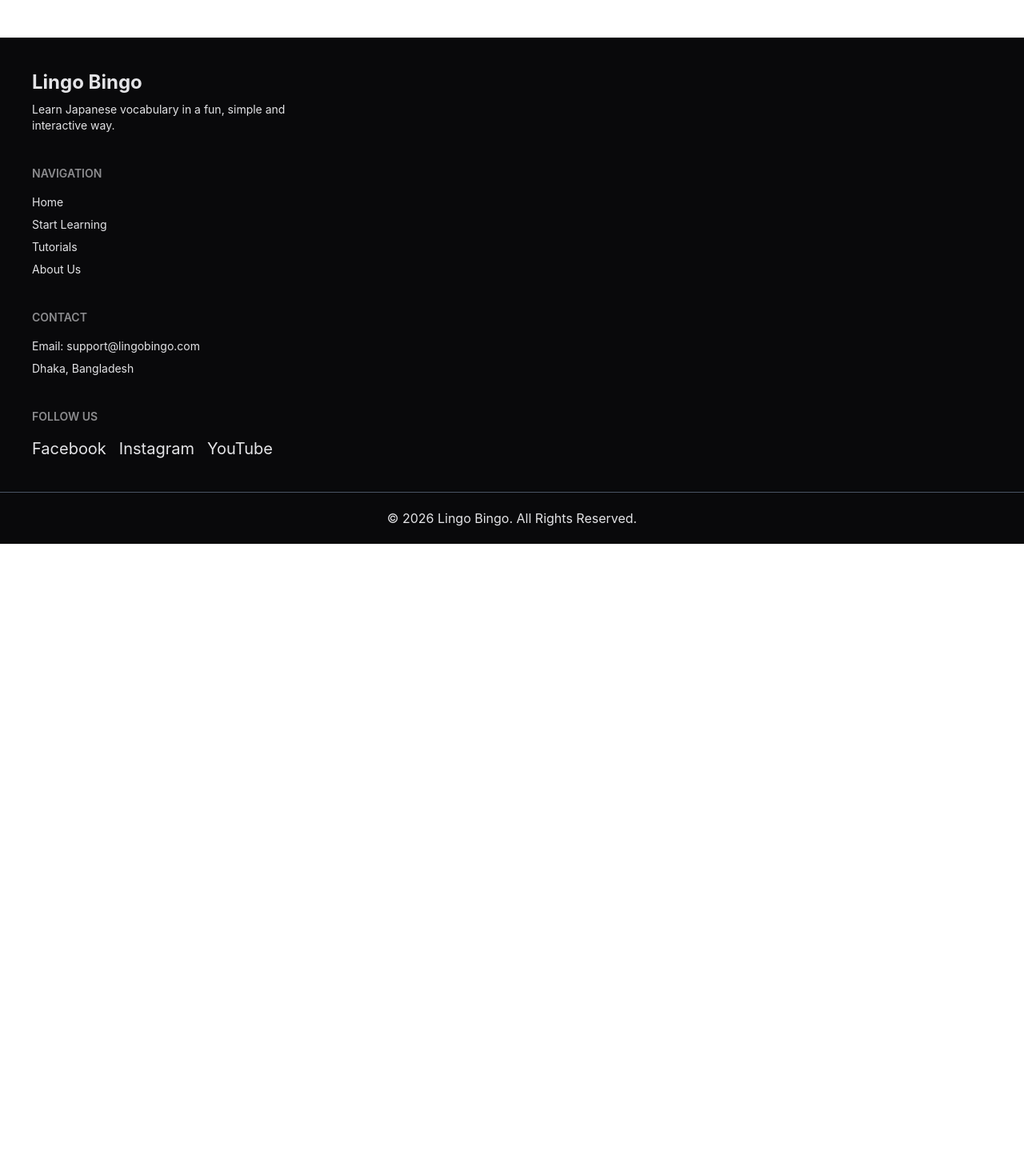
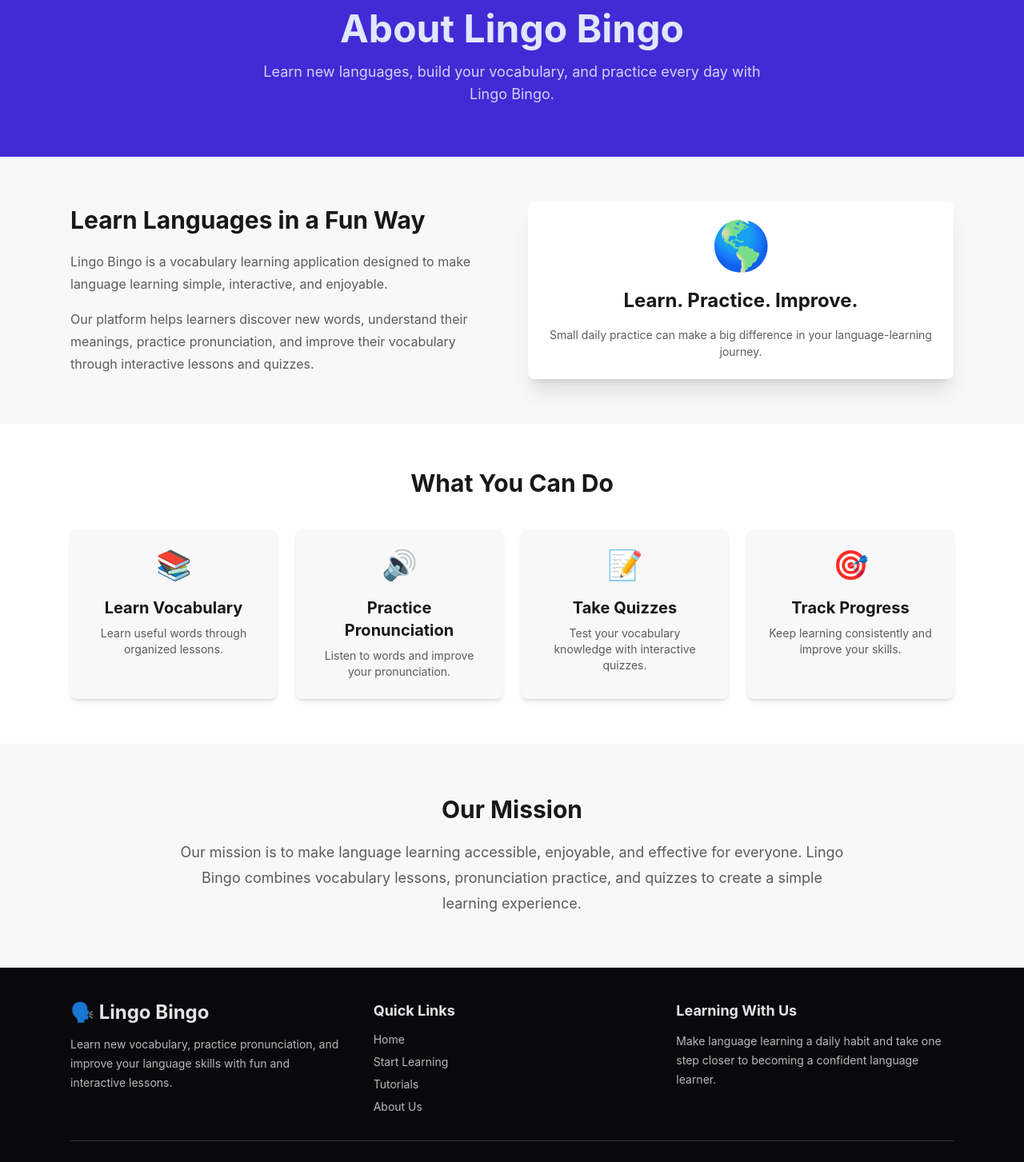
Before and after one commit to nasimhossain1/Vocabulary-Learning-Application, a React (Vite) app: page /about-us in a window 1280 px wide. Shown: the part 120-1573 px from the top of the page at 80% size. Before the commit the page ends 800 px from the top, so only its background shows below. Built offline with nearby package versions, Linux system fonts and the light colour scheme; no server answers.

Commit message:
home-page-updated

```diff
--- a/src/components/Footer.jsx
+++ b/src/components/Footer.jsx
@@ -1,69 +1,46 @@
-import { Link } from "react-router-dom";
-
 const Footer = () => {
   return (
     <footer className="bg-neutral text-neutral-content">
-      <div className="footer max-w-7xl mx-auto p-10">
+      <div className="max-w-6xl mx-auto px-6 py-10">
+        <div className="grid md:grid-cols-3 gap-8">
 
           {/* Brand */}
-        <aside>
-          <Link to="/" className="text-2xl font-bold">
-            Lingo Bingo
-          </Link>
+          <div>
+            <h2 className="text-2xl font-bold mb-3">
+              🗣️ Lingo Bingo
+            </h2>
+            <p className="text-sm opacity-80 leading-6">
+              Learn new vocabulary, practice pronunciation, and improve your
+              language skills with fun and interactive lessons.
+            </p>
+          </div>
 
-          <p className="max-w-xs">
-            Learn Japanese vocabulary in a fun, simple and interactive way.
-          </p>
-        </aside>
-
-        {/* Navigation */}
-        <nav>
-          <h6 className="footer-title">Navigation</h6>
-
-          <Link to="/" className="link link-hover">
-            Home
-          </Link>
-
-          <Link to="/start-learning" className="link link-hover">
-            Start Learning
-          </Link>
-
-          <Link to="/tutorials" className="link link-hover">
-            Tutorials
-          </Link>
-
-          <Link to="/about-us" className="link link-hover">
-            About Us
-          </Link>
-        </nav>
+          {/* Quick Links */}
+          <div>
+            <h3 className="font-bold text-lg mb-3">Quick Links</h3>
+            <ul className="space-y-2 text-sm opacity-80">
+              <li>Home</li>
+              <li>Start Learning</li>
+              <li>Tutorials</li>
+              <li>About Us</li>
+            </ul>
+          </div>
 
           {/* Contact */}
-        <nav>
-          <h6 className="footer-title">Contact</h6>
-
-          <p>Email: support@lingobingo.com</p>
-
-          <p>Dhaka, Bangladesh</p>
-        </nav>
-
-        {/* Social */}
-        <nav>
-          <h6 className="footer-title">Follow Us</h6>
-
-          <div className="flex gap-4 text-xl">
-            <a href="#">Facebook</a>
-            <a href="#">Instagram</a>
-            <a href="#">YouTube</a>
+          <div>
+            <h3 className="font-bold text-lg mb-3">Learning With Us</h3>
+            <p className="text-sm opacity-80 leading-6">
+              Make language learning a daily habit and take one step closer to
+              becoming a confident language learner.
+            </p>
           </div>
-        </nav>
-
         </div>
 
-      {/* Copyright */}
-      <div className="border-t border-gray-600 text-center py-5">
-        <p>
-          © {new Date().getFullYear()} Lingo Bingo. All Rights Reserved.
+        <div className="border-t border-neutral-content/20 mt-8 pt-6 text-center">
+          <p className="text-sm opacity-70">
+            © {new Date().getFullYear()} Lingo Bingo. All rights reserved.
           </p>
+        </div>
       </div>
     </footer>
   );
--- a/src/pages/AboutUs.jsx
+++ b/src/pages/AboutUs.jsx
@@ -1,5 +1,121 @@
 const AboutUs = () => {
-  return <h1>About Us Page</h1>;
+  return (
+    <div className="bg-base-200 min-h-screen">
+      {/* Hero Section */}
+      <section className="bg-primary text-primary-content">
+        <div className="max-w-6xl mx-auto px-6 py-16 text-center">
+          <h1 className="text-4xl md:text-5xl font-bold mb-4">
+            About Lingo Bingo
+          </h1>
+
+          <p className="max-w-2xl mx-auto text-lg opacity-90">
+            Learn new languages, build your vocabulary, and practice every day
+            with Lingo Bingo.
+          </p>
+        </div>
+      </section>
+
+      {/* About Section */}
+      <section className="max-w-6xl mx-auto px-6 py-14">
+        <div className="grid md:grid-cols-2 gap-10 items-center">
+          <div>
+            <h2 className="text-3xl font-bold mb-5">
+              Learn Languages in a Fun Way
+            </h2>
+
+            <p className="text-base-content/70 leading-7 mb-4">
+              Lingo Bingo is a vocabulary learning application designed to
+              make language learning simple, interactive, and enjoyable.
+            </p>
+
+            <p className="text-base-content/70 leading-7">
+              Our platform helps learners discover new words, understand their
+              meanings, practice pronunciation, and improve their vocabulary
+              through interactive lessons and quizzes.
+            </p>
+          </div>
+
+          <div className="card bg-base-100 shadow-xl">
+            <div className="card-body text-center">
+              <div className="text-6xl mb-4">🌎</div>
+
+              <h3 className="text-2xl font-bold mb-2">
+                Learn. Practice. Improve.
+              </h3>
+
+              <p className="text-base-content/70">
+                Small daily practice can make a big difference in your
+                language-learning journey.
+              </p>
+            </div>
+          </div>
+        </div>
+      </section>
+
+      {/* Features */}
+      <section className="bg-base-100 py-14">
+        <div className="max-w-6xl mx-auto px-6">
+          <h2 className="text-3xl font-bold text-center mb-10">
+            What You Can Do
+          </h2>
+
+          <div className="grid sm:grid-cols-2 lg:grid-cols-4 gap-6">
+            <div className="card bg-base-200 shadow-md">
+              <div className="card-body text-center">
+                <div className="text-4xl mb-3">📚</div>
+                <h3 className="font-bold text-xl">Learn Vocabulary</h3>
+                <p className="text-sm text-base-content/70">
+                  Learn useful words through organized lessons.
+                </p>
+              </div>
+            </div>
+
+            <div className="card bg-base-200 shadow-md">
+              <div className="card-body text-center">
+                <div className="text-4xl mb-3">🔊</div>
+                <h3 className="font-bold text-xl">Practice Pronunciation</h3>
+                <p className="text-sm text-base-content/70">
+                  Listen to words and improve your pronunciation.
+                </p>
+              </div>
+            </div>
+
+            <div className="card bg-base-200 shadow-md">
+              <div className="card-body text-center">
+                <div className="text-4xl mb-3">📝</div>
+                <h3 className="font-bold text-xl">Take Quizzes</h3>
+                <p className="text-sm text-base-content/70">
+                  Test your vocabulary knowledge with interactive quizzes.
+                </p>
+              </div>
+            </div>
+
+            <div className="card bg-base-200 shadow-md">
+              <div className="card-body text-center">
+                <div className="text-4xl mb-3">🎯</div>
+                <h3 className="font-bold text-xl">Track Progress</h3>
+                <p className="text-sm text-base-content/70">
+                  Keep learning consistently and improve your skills.
+                </p>
+              </div>
+            </div>
+          </div>
+        </div>
+      </section>
+
+      {/* Mission */}
+      <section className="max-w-4xl mx-auto px-6 py-16 text-center">
+        <h2 className="text-3xl font-bold mb-5">Our Mission</h2>
+
+        <p className="text-lg text-base-content/70 leading-8">
+          Our mission is to make language learning accessible, enjoyable, and
+          effective for everyone. Lingo Bingo combines vocabulary lessons,
+          pronunciation practice, and quizzes to create a simple learning
+          experience.
+        </p>
+      </section>
+    </div>
+  );
 };
 
 export default AboutUs;
--- a/src/pages/ErrorPage.jsx
+++ b/src/pages/ErrorPage.jsx
@@ -1,5 +1,26 @@
+import { Link } from "react-router-dom";
+
 const ErrorPage = () => {
-  return <h1>404 - Page Not Found</h1>;
+  return (
+    <div className="min-h-[70vh] flex items-center justify-center bg-base-200 px-6">
+      <div className="text-center">
+        <div className="text-8xl font-bold text-primary mb-4">404</div>
+
+        <h1 className="text-3xl md:text-4xl font-bold mb-4">
+          Page Not Found
+        </h1>
+
+        <p className="text-base-content/70 max-w-md mx-auto mb-8">
+          Sorry, the page you are looking for does not exist or may have been
+          moved.
+        </p>
+
+        <Link to="/" className="btn btn-primary">
+          🏠 Back to Home
+        </Link>
+      </div>
+    </div>
+  );
 };
 
 export default ErrorPage;
```
Also changed, not shown: src/pages/Home.jsx (+48 -218 lines). Lines whose indentation alone changed are shown as unchanged.
